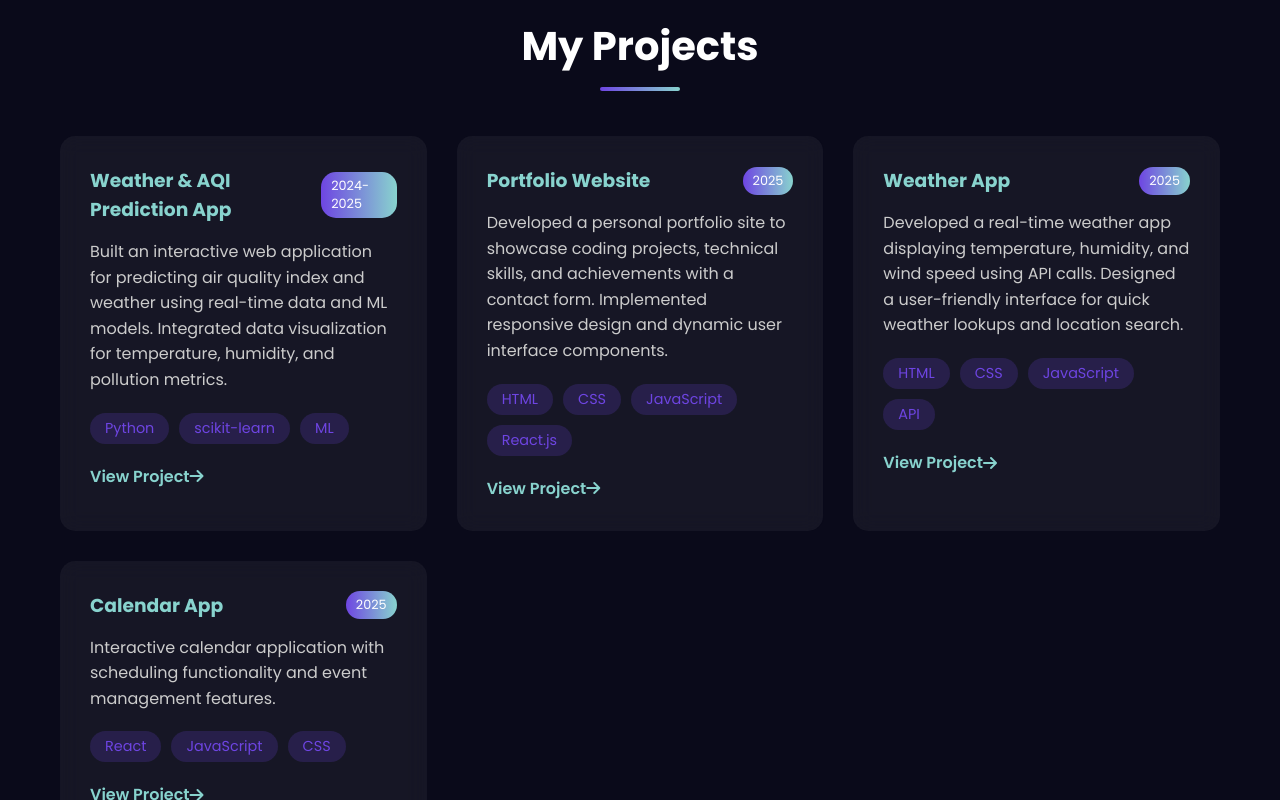
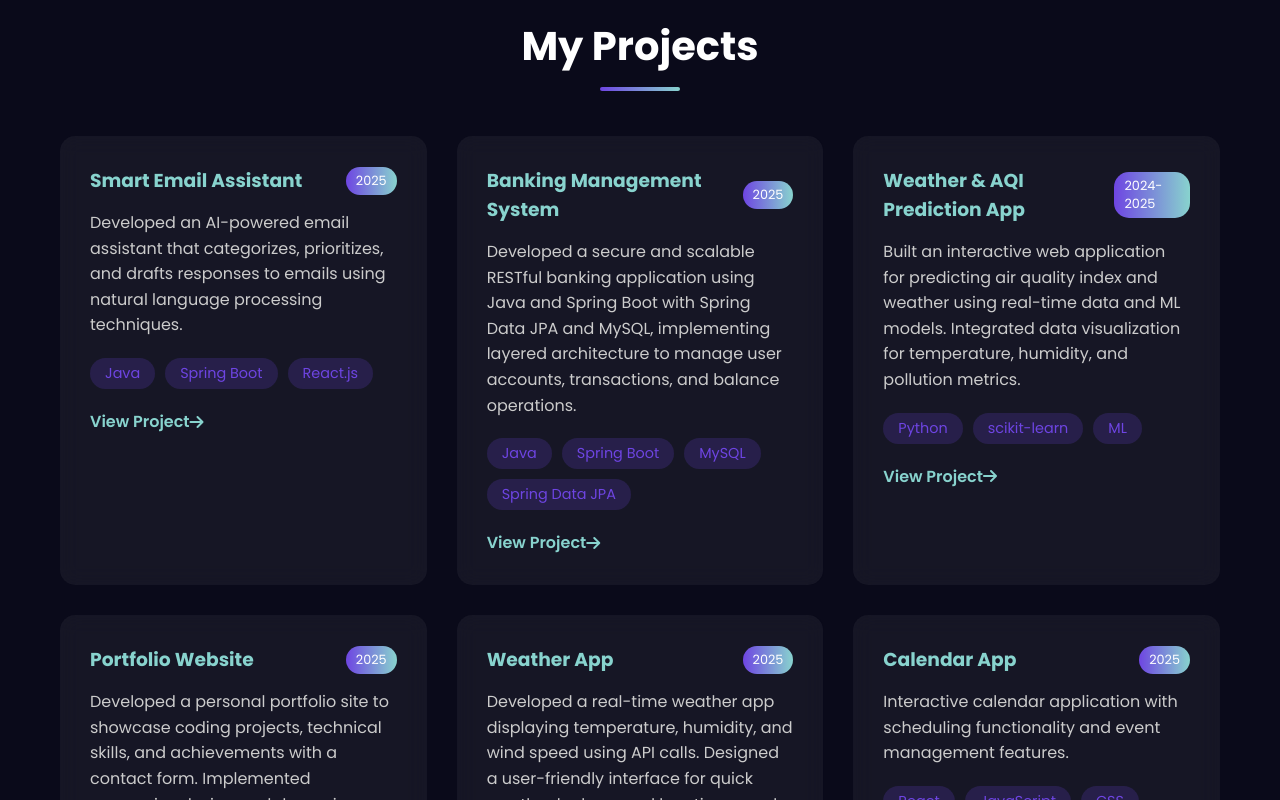
Before and after one commit to PashamShivanaguReddy/pasham-shivanagu-reddy-portfolio, a React (Create React App) app: page / in a window 1280 px wide. Shown: the part 1520-2320 px from the top of the page. Built offline with nearby package versions, Linux system fonts and the light colour scheme.

Commit message:
Update project list in Projects component

```diff
--- a/src/components/Projects.jsx
+++ b/src/components/Projects.jsx
@@ -4,6 +4,24 @@ const Projects = () => {
   const projects = [
     {
       id: 1,
+      title: "Smart Email Assistant",
+      year: "2025",
+      description: "Developed an AI-powered email assistant that categorizes, prioritizes, and drafts responses to emails using natural language processing techniques.",
+      technologies: ["Java","Spring Boot", "React.js"],
+      link: "https://github.com/PashamShivanaguReddy/Smart_Email_Assistant_BE",
+    },
+    {
+      id: 2,
+      title: "Banking Management System",
+      year: "2025",
+      description: "Developed a secure and scalable RESTful banking application using Java and Spring Boot with Spring Data JPA and MySQL, implementing layered architecture to manage user accounts, transactions, and balance operations.",
+
+      technologies: ["Java", "Spring Boot", "MySQL", "Spring Data JPA"],
+      link: "https://github.com/PashamShivanaguReddy/BankingApp",
+
+    },
+    {
+      id: 3,
       title: "Weather & AQI Prediction App",
       year: "2024-2025",
       description: "Built an interactive web application for predicting air quality index and weather using real-time data and ML models. Integrated data visualization for temperature, humidity, and pollution metrics.",
@@ -11,7 +29,7 @@ const Projects = () => {
       link: "#",
     },
     {
-      id: 2,
+      id: 4,
       title: "Portfolio Website",
       year: "2025",
       description: "Developed a personal portfolio site to showcase coding projects, technical skills, and achievements with a contact form. Implemented responsive design and dynamic user interface components.",
@@ -19,7 +37,7 @@ const Projects = () => {
       link: "#",
     },
     {
-      id: 3,
+      id: 5,
       title: "Weather App",
       year: "2025",
       description: "Developed a real-time weather app displaying temperature, humidity, and wind speed using API calls. Designed a user-friendly interface for quick weather lookups and location search.",
@@ -27,7 +45,7 @@ const Projects = () => {
       link: "https://wheather-app-vm1c.vercel.app/",
     },
     {
-      id: 4,
+      id: 6,
       title: "Calendar App",
       year: "2025",
       description: "Interactive calendar application with scheduling functionality and event management features.",
```
